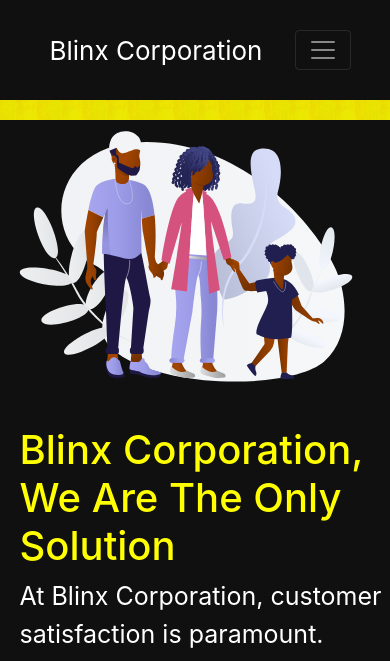
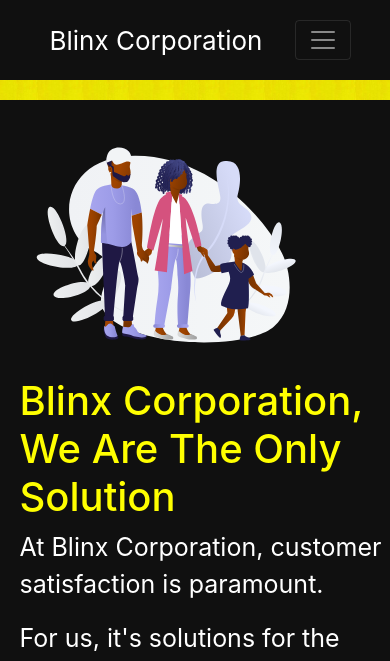
Before and after one commit to aknjoroge/Blinx-Frontend, a PHP site: page / in a window 390 px wide; the page is wider, and only the part inside the window is pictured. Shown: the top 661 px of that part. Run offline with PHP 8.4, Linux system fonts and the light colour scheme; some libraries are stand-ins or nearby versions.

Commit message:
worked on home-image responsiveness

```diff
--- a/index.html
+++ b/index.html
@@ -28,7 +28,7 @@
   <body>
     <div class="all-content" class="content"><!--main container-->
     <!--start of navbar-->
-    <nav class="navbar navbar-expand-lg fixed-top navbar-dark " style="border-bottom: 20px solid transparent;border-image: url(static/images/border-image.jpg) 99 0 repeat;">
+    <nav class="navbar navbar-expand-lg fixed-top navbar-dark " style="border-bottom: 20px solid transparent;border-image: url(static/images/border-image.jpg) 99 0 repeat; position:absolute">
       <a class="navbar-brand" href="index.html">Blinx Corporation</a>
       <button class="navbar-toggler" type="button" data-toggle="collapse" data-target="#navbarSupportedContent" aria-controls="navbarSupportedContent" aria-expanded="false" aria-label="Toggle navigation">
         <span class="navbar-toggler-icon"></span>
@@ -40,16 +40,16 @@
             <a class="nav-link" href="index.html">Home</a>
           </li>
           <li class="nav-item active">
-            <a class="nav-link" href="index.html#service-section">Services</a>
+            <a class="nav-link" href="#service-section">Services</a>
           </li>
           <li class="nav-item active">
-            <a class="nav-link" href="index.html#making-payments">Payments</a>
+            <a class="nav-link" href="#making-payments">Payments</a>
           </li>
           <li class="nav-item active">
-            <a class="nav-link" href="html/projects.html">Projects</a>
+            <a class="nav-link" href="html/projects.html#projects">Projects</a>
           </li>
           <li class="nav-item active">
-            <a class="nav-link" href="index.html#contact-us">Contact Us</a>
+            <a class="nav-link" href="#contact-us">Contact Us</a>
           </li>
         </ul>
 
--- a/static/css/style.css
+++ b/static/css/style.css
@@ -15,7 +15,7 @@ body{
 }
 .navbar{
     background-color: #101010;
-    height: 120px;
+    height: 100px;
 }
 .navbar,
 .navlink{
@@ -27,9 +27,7 @@ body{
     padding-right: 0;
     font-size: 26px;
 }
-.navbar{
-    border-image: url(../images/Black\ Family\ -\ Mom\,\ Dad\ and\ Daughter.svg) repeat;
-}
+
 .homepage-image{
     width: 100%;
     max-width: 1500px;
@@ -78,9 +76,26 @@ body{
     margin-left: 20px;
     color: green;
 } */
-/* @media (max-width:1000px){
-
-} */
+@media (max-width:500px){
+ .homepage-image{
+    width: 50%;
+    max-width: 500px;
+    min-width: 300px;
+    margin-top: 15%;
+    padding-right: 5%;
+    padding-left: 5%;
+}
+}
+@media(min-width:700px) and (max-width: 1200px){
+    .homepage-image{
+        width: 100%;
+        max-width: 500px;
+        min-width: 100px;
+        margin-top: 10%;
+        padding-right: 5%;
+        padding-left: 5%;
+    }
+}
 #service-section{
     background-color: #1b1919;
 }
```
